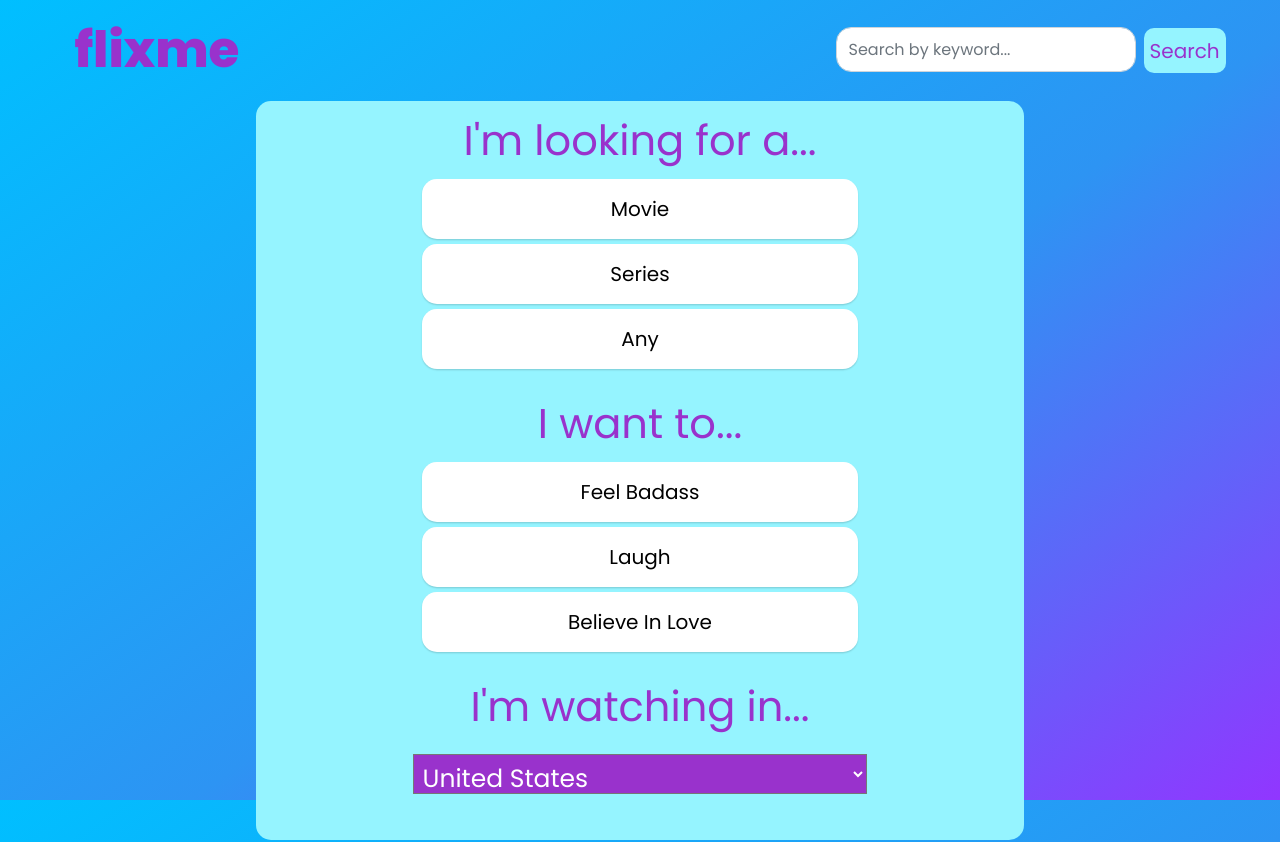
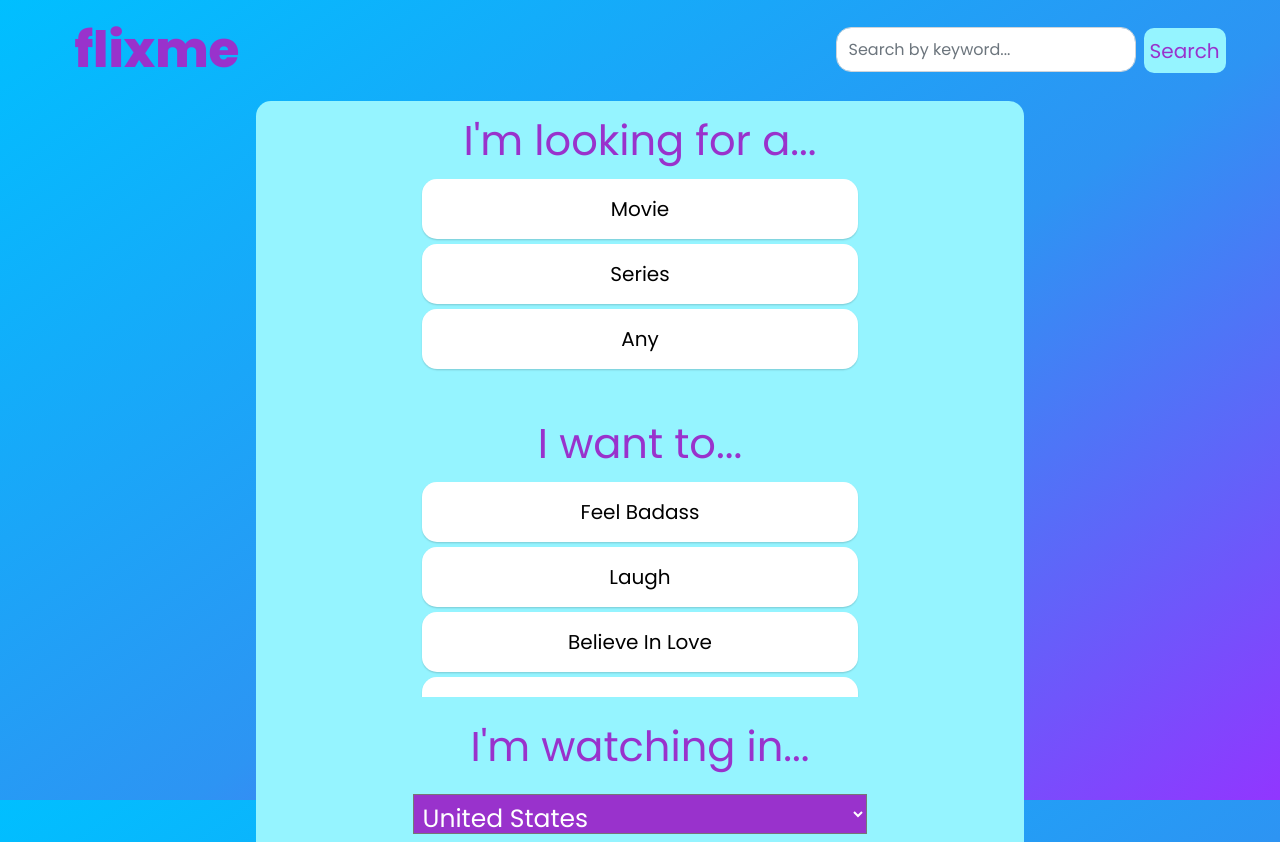
Before and after one commit to sarahmcgivern/Movie-Database, an Angular app: page / in a window 1280 px wide. Shown: the top 842 px of the page. Built offline with nearby package versions, Linux system fonts and the light colour scheme.

Commit message:
container extend

```diff
--- a/src/app/app.component.css
+++ b/src/app/app.component.css
@@ -63,7 +63,7 @@
 
 .container {
   width: 100%;
-  height: 215px;
+  height: 19 5px;
   overflow-y: auto;
   margin-bottom: 20px;
 }
@@ -465,6 +465,6 @@ p {
     border: 10px solid white;
   }
   .container {
-    height: 195px;
+    height: 215px;
   }
 }
```
